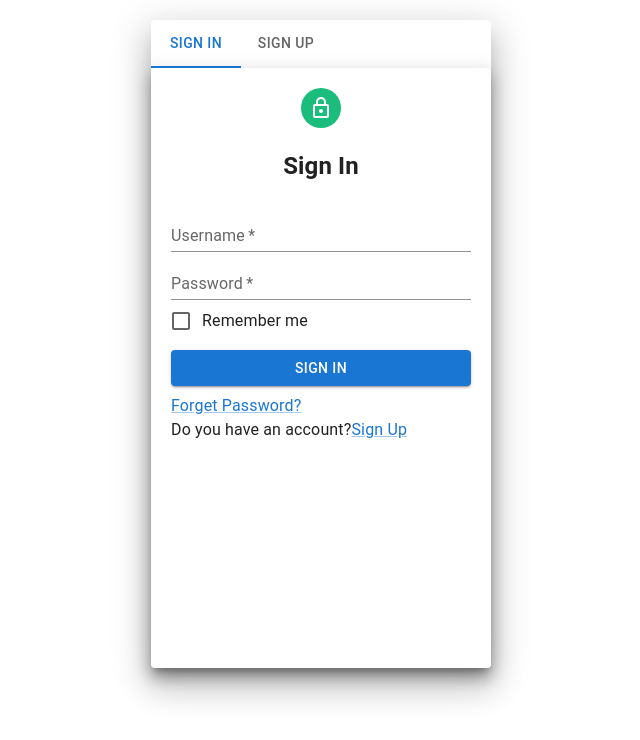
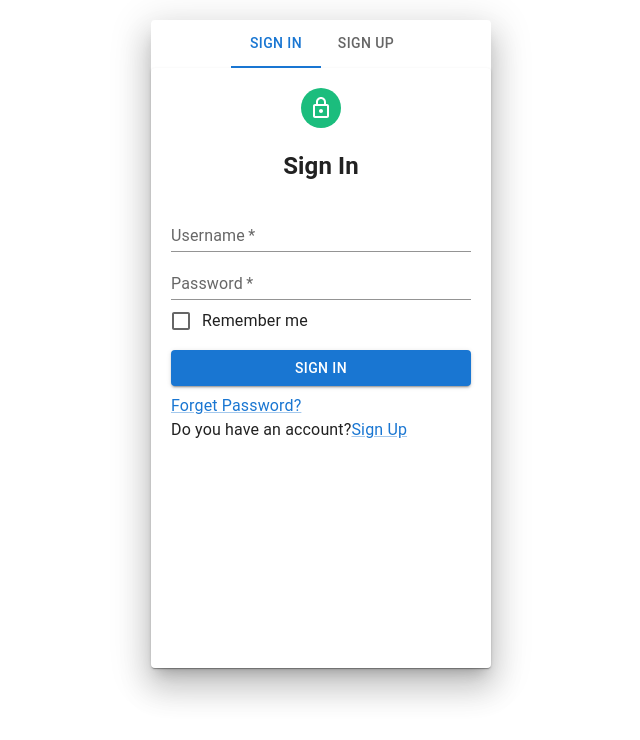
Before and after one commit to mkisecok/Login-Page-react, a React (Create React App) app in the folder login/: page / in a window 1280 px wide. Shown: the top 740 px of the page, without its empty margins (319-959 px from the left). Built offline with nearby package versions, Linux system fonts and the light colour scheme.

Commit message:
Done bot of them in one components with index.js in container

```diff
--- a/login/src/components/Login.js
+++ b/login/src/components/Login.js
@@ -2,14 +2,14 @@ import { Avatar, Button, Checkbox, FormControlLabel, Grid, Link, Paper, TextFiel
 import React from 'react'
 import LockOutlinedIcon from '@mui/icons-material/LockOutlined';
 
-function Login() {
-    const paperStyle={padding:20, height:'70vh', width:300, margin:'auto'};
+function Login({handleChange}) {
+    const paperStyle={padding:20, height:'70vh', width:300, margin:' 0 auto'};
     const avatarStyle={backgroundColor:'#1bbd7d'};
     const btnStyle={margin:'8px 0'}
     return (
     <div>
             <Grid>
-                <Paper  elevation={10} style={paperStyle}>
+                <Paper  style={paperStyle}>
                     <Grid align='center'>
                         <Avatar style={avatarStyle}><LockOutlinedIcon/></Avatar>
                         <h2>Sign In</h2>
@@ -22,7 +22,7 @@ function Login() {
                          <Link href="#" >Forget Password?</Link>
                     </Typography>
                     <Typography>Do you have an account?
-                         <Link href="#" >Sign Up</Link>
+                         <Link href="#" onClick={()=>handleChange('event',1)} >Sign Up</Link>
                     </Typography>
 
                 </Paper>
--- a/login/src/components/SignUp.js
+++ b/login/src/components/SignUp.js
@@ -13,7 +13,7 @@ function SignUp() {
     const avatarStyle={backgroundColor:'#1bbd7d'}
     return (
      <Grid>
-         <Paper elevation={10} style={paperStyle}>
+         <Paper  style={paperStyle}>
              <Grid align='center'>
                  <Avatar style={avatarStyle}>
                      <AddCircleOutlineOutlinedIcon/>
--- a/login/src/containers/index.js
+++ b/login/src/containers/index.js
@@ -37,7 +37,7 @@ function SignInOutContainer() {
       }
     return (
 <Paper elevation={20} style={paperStyle}>
-<Tabs value={value} onChange={handleChange} aria-label="disabled tabs example">
+<Tabs value={value} onChange={handleChange} aria-label=" tabs example" centered>
   <Tab label="Sign In" />
 
   <Tab label="Sign Up" />
@@ -47,7 +47,7 @@ function SignInOutContainer() {
  <Login handleChange={handleChange}/>
 </TabPanel>
 <TabPanel value={value} index={1}>
-  <SignUp/>
+  <SignUp handleChange={handleChange}/>
 </TabPanel>
 </Paper>
 )
```
